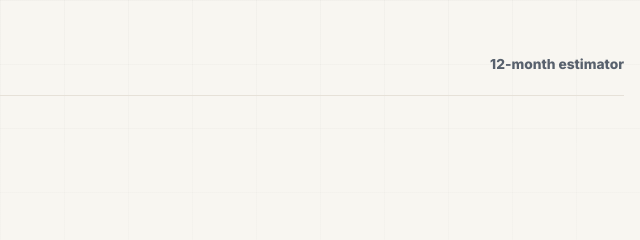
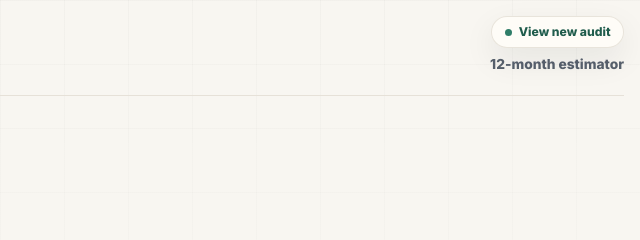
Before and after one commit to skynet-watcher/take-a-look-at-desaas-co, a plain HTML site: page audit.html in a window 1280 px wide. Shown: the top 240 px of the page, 640-1280 px from the left. Drawn offline with Linux system fonts and the light colour scheme.

Commit message:
Add base page links to new preview

```diff
--- a/audit.html
+++ b/audit.html
@@ -114,6 +114,43 @@
       font-size: 0.86rem;
       font-weight: 800;
     }
+    .preview-switch {
+      position: fixed;
+      top: 1rem;
+      right: 1rem;
+      z-index: 30;
+      display: inline-flex;
+      align-items: center;
+      gap: 0.45rem;
+      border: 1px solid rgba(230, 225, 216, 0.9);
+      border-radius: 999px;
+      padding: 0.56rem 0.78rem;
+      background: rgba(255, 253, 248, 0.86);
+      color: var(--green-dark);
+      box-shadow: 0 12px 32px rgba(16, 24, 32, 0.08);
+      backdrop-filter: blur(14px);
+      text-decoration: none;
+      font-size: 0.76rem;
+      font-weight: 800;
+      line-height: 1;
+      transition: transform 180ms ease, border-color 180ms ease, background 180ms ease;
+    }
+    .preview-switch:hover {
+      transform: translateY(-1px);
+      border-color: rgba(47, 125, 104, 0.34);
+      background: rgba(255, 255, 255, 0.94);
+    }
+    .preview-switch:focus-visible {
+      outline: 3px solid rgba(47, 125, 104, 0.22);
+      outline-offset: 3px;
+    }
+    .preview-switch::before {
+      content: "";
+      width: 7px;
+      height: 7px;
+      border-radius: 50%;
+      background: var(--green);
+    }
     .hero {
       display: grid;
       grid-template-columns: minmax(0, 0.95fr) minmax(360px, 0.75fr);
@@ -828,6 +865,7 @@
   </style>
 </head>
 <body>
+  <a class="preview-switch" href="/new/audit.html" aria-label="View the new DeSaaS audit preview page">View new audit</a>
   <main class="shell">
     <nav class="topbar">
       <a class="brand" href="/">
--- a/new/app.js
+++ b/new/app.js
@@ -22,6 +22,10 @@ const pageMeta = {
   "/book-audit": {
     title: "Book a SaaS Audit | DeSaaS",
     description: "Share a little context and DeSaaS will identify the first practical place to simplify your software stack — from spend and overlap to workflow friction and renewal timing.",
+  },
+  "/audit.html": {
+    title: "Book a SaaS Audit | DeSaaS Preview",
+    description: "Preview the alternate DeSaaS audit direction for finding the first practical place to simplify your software stack.",
   },
   "/new": {
     title: "DeSaaS Preview | Own Your Tools",
@@ -48,6 +52,7 @@ const routes = {
   "/insights": renderInsights,
   "/calculator": renderCalculatorPage,
   "/book-audit": renderBookAudit,
+  "/audit.html": renderBookAudit,
   "/new": renderNewHome,
 };
 
```
Also changed, not shown: index.html (+39 -0 lines).
